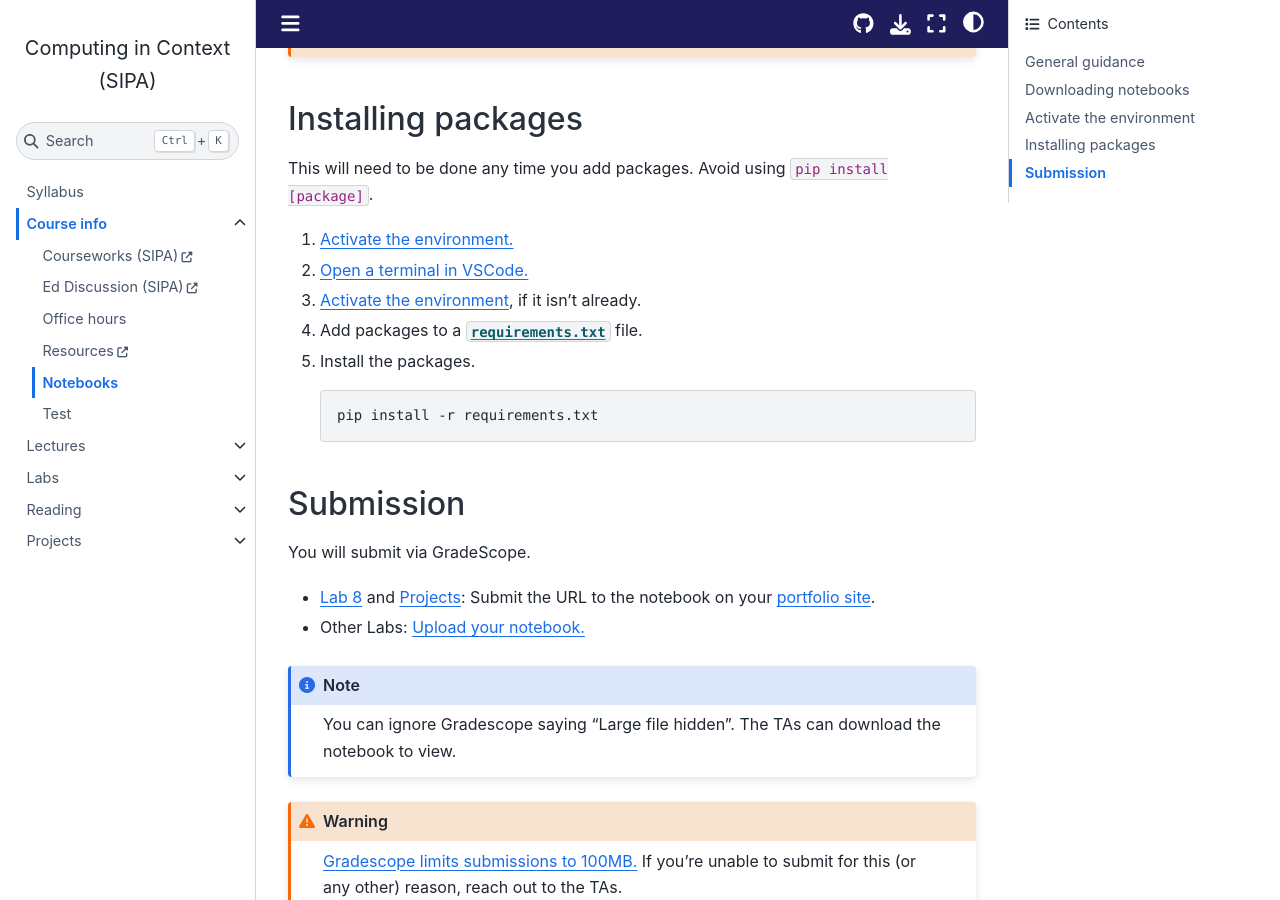
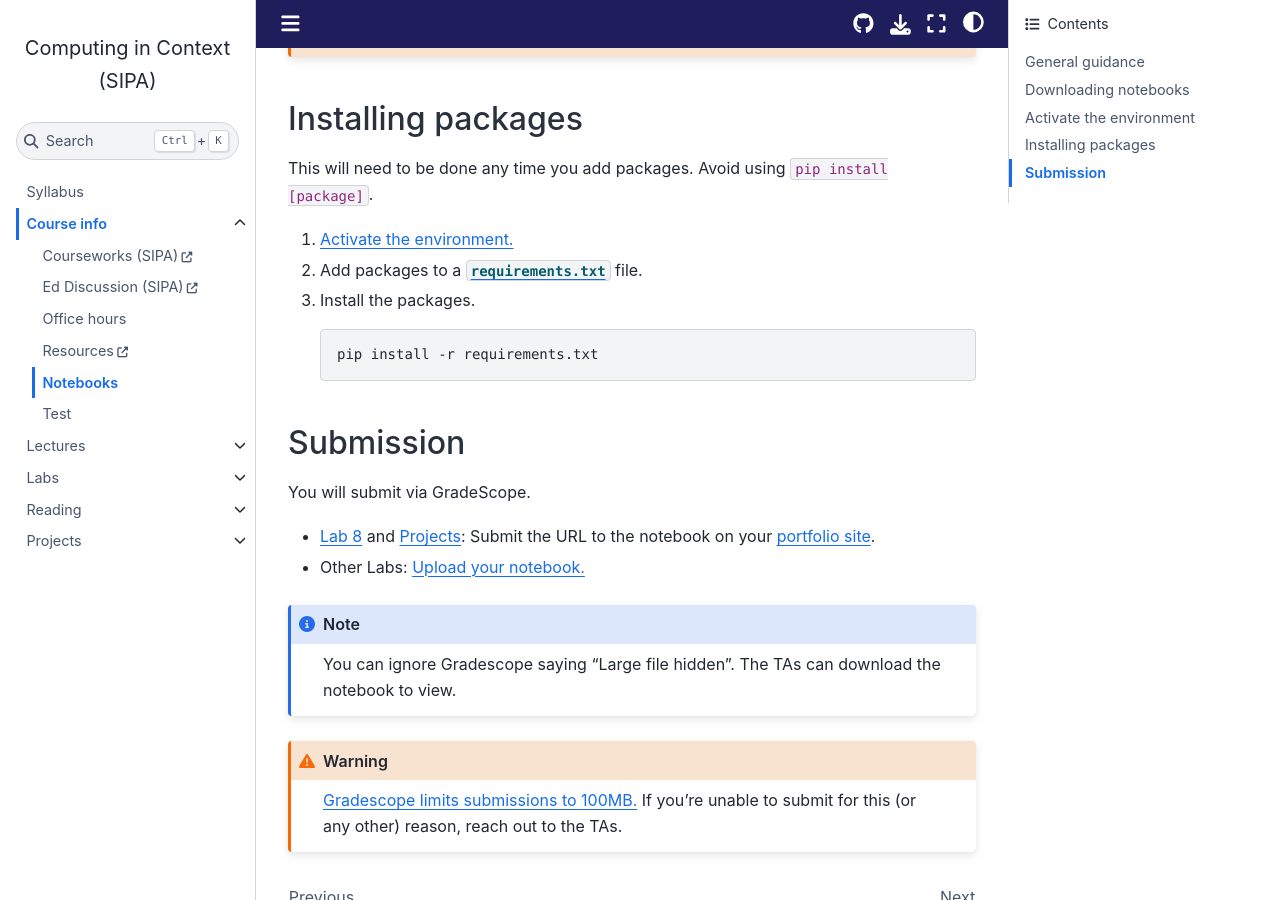
Before and after one commit to afeld/computing-in-context, a Jupyter Book: the page built from notebooks.md, in a window 1280 px wide and 900 px high, scrolled down 1263 px. Built offline with Jupyter Book 1.0.4 settings and Sphinx 7.4.7 and the Sphinx Book theme 1.1.4, drawn with Linux system fonts in a browser that asks for light colours; pages that are not in the unit, such as notebooks, are missing from menus; comment, search, counter and statistics services are not loaded.

Commit message:
remove even more redundant environment information

```diff
--- a/notebooks.md
+++ b/notebooks.md
@@ -50,8 +50,6 @@ Set-ExecutionPolicy -ExecutionPolicy RemoteSigned -Scope CurrentUser
 This will need to be done any time you add packages. Avoid using `pip install [package]`.
 
 1. [Activate the environment.](#activate-the-environment)
-1. [Open a terminal in VSCode.](https://code.visualstudio.com/docs/terminal/getting-started)
-1. [Activate the environment](#activate-the-environment), if it isn't already.
 1. Add packages to a [`requirements.txt`](https://pip.pypa.io/en/stable/reference/requirements-file-format/) file.
 1. Install the packages.
 
```
